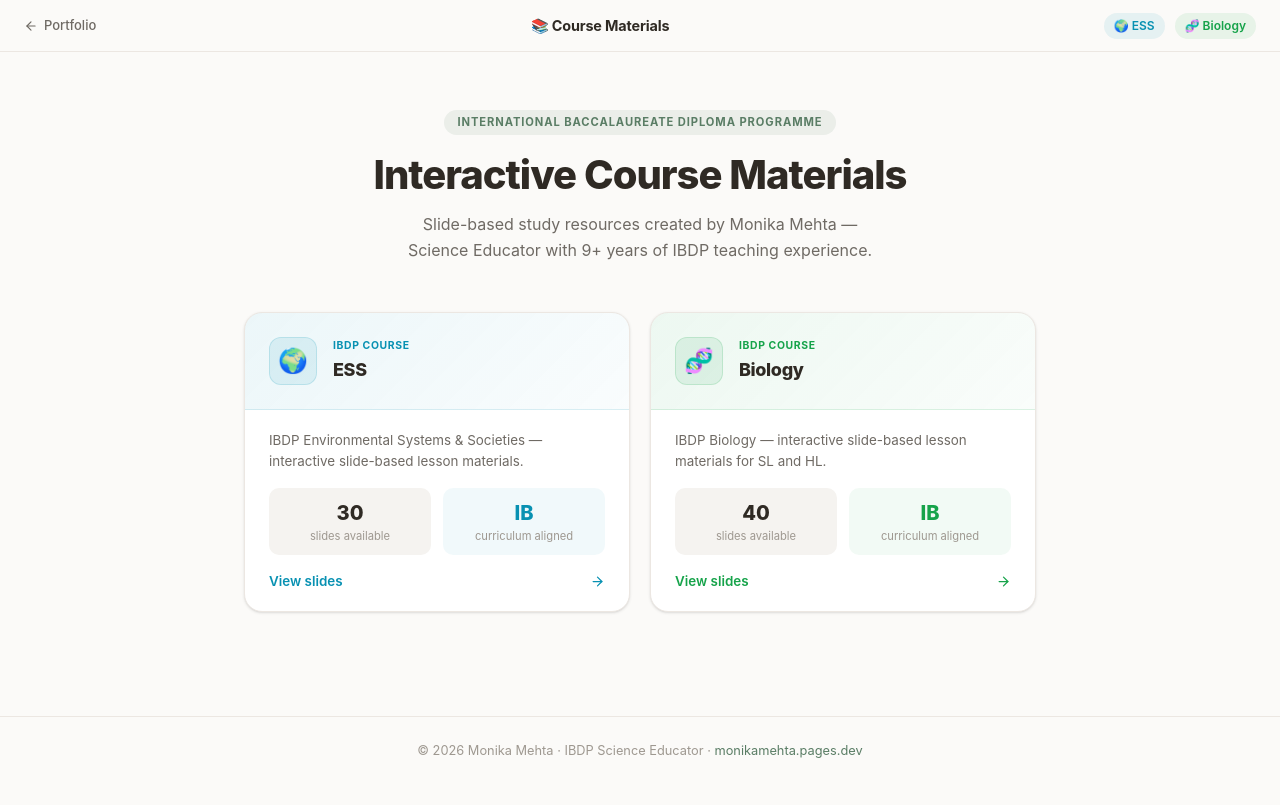
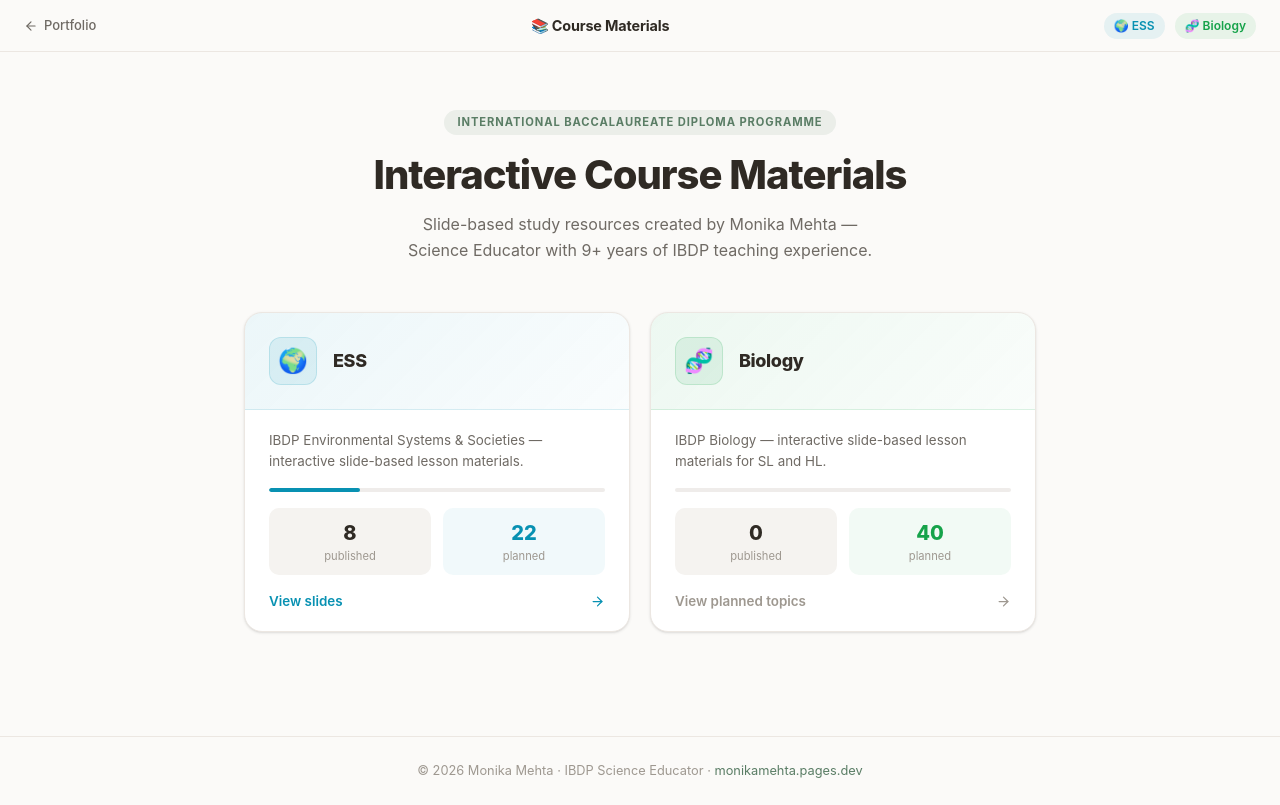
Before and after one commit to monikamehta610/monikamehta, a Next.js app: page /courses in a window 1280 px wide. Built offline with nearby package versions, Linux system fonts and the light colour scheme.

Commit message:
Courses hub: show published vs planned counts, cap card width, remove redundant IBDP label, add progress bar

```diff
--- a/src/app/courses/page.tsx
+++ b/src/app/courses/page.tsx
@@ -41,15 +41,21 @@ export default function CoursesHubPage() {
       </div>
 
       {/* Course cards */}
-      <div style={{ display: "grid", gridTemplateColumns: "repeat(auto-fit, minmax(300px, 1fr))", gap: "1.25rem" }}>
-        {COURSES.map((course) => (
+      <div style={{ display: "flex", justifyContent: "center", gap: "1.25rem", flexWrap: "wrap" }}>
+        {COURSES.map((course) => {
+          const published = course.slides.filter((s) => s.status !== "coming-soon");
+          const planned = course.slides.filter((s) => s.status === "coming-soon");
+          const total = course.slides.length;
+          const pct = total > 0 ? Math.round((published.length / total) * 100) : 0;
+
+          return (
             <Link
               key={course.slug}
               href={`/courses/${course.slug}`}
-            style={{ textDecoration: "none", display: "block" }}
+              style={{ textDecoration: "none", flex: "1 1 340px", maxWidth: 440 }}
             >
               <div
-              className="bg-white border border-[#ece7e2] rounded-[18px] overflow-hidden shadow-sm hover:shadow-md hover:-translate-y-1 transition-all duration-200 cursor-pointer"
+                className="bg-white border border-[#ece7e2] rounded-[18px] overflow-hidden shadow-sm hover:shadow-md hover:-translate-y-1 transition-all duration-200 cursor-pointer h-full"
               >
                 {/* Banner */}
                 <div
@@ -78,19 +84,6 @@ export default function CoursesHubPage() {
                   >
                     {course.icon}
                   </div>
-                <div>
-                  <div
-                    style={{
-                      fontSize: "0.65rem",
-                      fontWeight: 700,
-                      letterSpacing: "0.06em",
-                      textTransform: "uppercase" as const,
-                      color: course.accentColor,
-                      marginBottom: "0.2rem",
-                    }}
-                  >
-                    IBDP Course
-                  </div>
                   <h2
                     style={{
                       fontSize: "1.125rem",
@@ -103,16 +96,39 @@ export default function CoursesHubPage() {
                     {course.shortTitle}
                   </h2>
                 </div>
-              </div>
 
                 {/* Body */}
-              <div style={{ padding: "1.25rem 1.5rem" }}>
-                <p style={{ fontSize: "0.8375rem", color: "#6f6a64", lineHeight: 1.6, marginBottom: "1rem" }}>
+                <div style={{ padding: "1.25rem 1.5rem", display: "flex", flexDirection: "column", gap: "1rem" }}>
+                  <p style={{ fontSize: "0.8375rem", color: "#6f6a64", lineHeight: 1.6, margin: 0 }}>
                     {course.description}
                   </p>
 
-                {/* Stats */}
-                <div style={{ display: "flex", gap: "0.75rem", marginBottom: "1rem" }}>
+                  {/* Progress bar */}
+                  {total > 0 && (
+                    <div>
+                      <div
+                        style={{
+                          height: 4,
+                          background: "#efecea",
+                          borderRadius: 2,
+                          overflow: "hidden",
+                        }}
+                      >
+                        <div
+                          style={{
+                            width: `${pct}%`,
+                            height: "100%",
+                            background: course.accentColor,
+                            borderRadius: 2,
+                            transition: "width 0.4s ease",
+                          }}
+                        />
+                      </div>
+                    </div>
+                  )}
+
+                  {/* Stats row */}
+                  <div style={{ display: "flex", gap: "0.75rem" }}>
                     <div
                       style={{
                         flex: 1,
@@ -123,9 +139,9 @@ export default function CoursesHubPage() {
                       }}
                     >
                       <div style={{ fontSize: "1.25rem", fontWeight: 800, color: "#2f2a24" }}>
-                      {course.slides.length}
+                        {published.length}
                       </div>
-                    <div style={{ fontSize: "0.7rem", color: "#9e9890" }}>slides available</div>
+                      <div style={{ fontSize: "0.7rem", color: "#9e9890" }}>published</div>
                     </div>
                     <div
                       style={{
@@ -136,30 +152,38 @@ export default function CoursesHubPage() {
                         textAlign: "center" as const,
                       }}
                     >
-                    <div style={{ fontSize: "1.25rem", fontWeight: 800, color: course.accentColor }}>IB</div>
-                    <div style={{ fontSize: "0.7rem", color: "#9e9890" }}>curriculum aligned</div>
+                      <div style={{ fontSize: "1.25rem", fontWeight: 800, color: course.accentColor }}>
+                        {planned.length}
+                      </div>
+                      <div style={{ fontSize: "0.7rem", color: "#9e9890" }}>planned</div>
                     </div>
                   </div>
 
+                  {/* CTA */}
                   <div
                     style={{
                       display: "flex",
                       alignItems: "center",
                       justifyContent: "space-between",
-                    color: course.accentColor,
+                      color: published.length > 0 ? course.accentColor : "#9e9890",
                       fontWeight: 600,
                       fontSize: "0.8375rem",
                     }}
                   >
                     <span>
-                    {course.slides.length > 0 ? "View slides" : "Coming soon"}
+                      {published.length > 0
+                        ? published.length === total
+                          ? "View all slides"
+                          : "View slides"
+                        : "View planned topics"}
                     </span>
-                  {course.slides.length > 0 && <ArrowRight size={15} />}
+                    <ArrowRight size={15} />
                   </div>
                 </div>
               </div>
             </Link>
-        ))}
+          );
+        })}
       </div>
     </div>
   );
```
Lines whose indentation alone changed are shown as unchanged.
